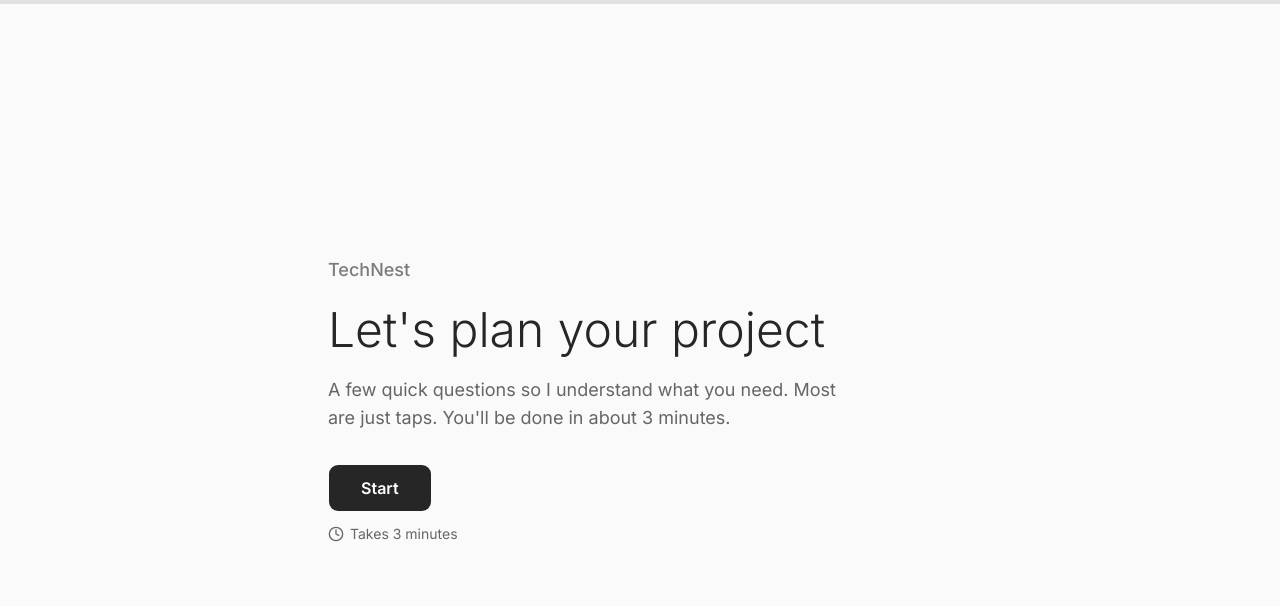
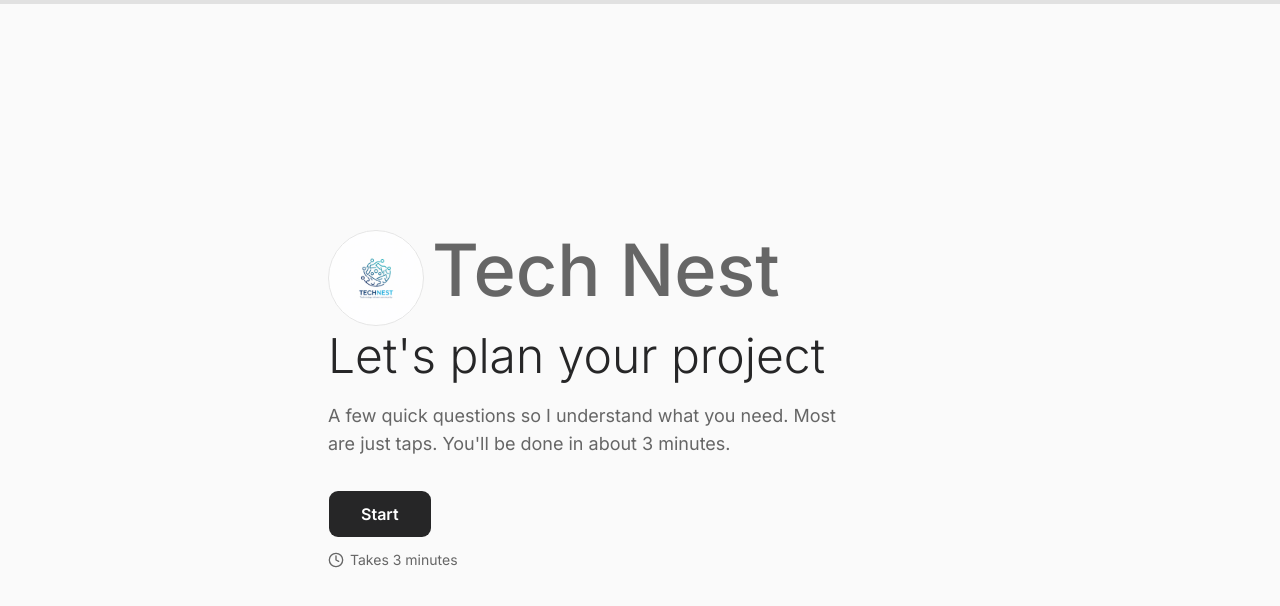
Before and after one commit to Tech-Nest-Hub/tech-nest, a Next.js app: page /form in a window 1280 px wide. Shown: the top 606 px of the page. Built offline with nearby package versions, Linux system fonts and the light colour scheme.

Commit message:
Added Logo just in case

```diff
--- a/src/app/form/form-ui.tsx
+++ b/src/app/form/form-ui.tsx
@@ -12,7 +12,10 @@ import {
   Loader2,
 } from "lucide-react";
 import { Button } from "@/components/ui/button";
+import logo from '@/../public/technest.jpg'
+
 import { otherKey, type Answers, type Step } from "./data";
+import { Avatar, AvatarFallback, AvatarImage } from "@/components/ui/avatar";
 
 export const EASE = [0.22, 1, 0.36, 1] as const;
 
@@ -71,8 +74,19 @@ const lineInput =
 export function Welcome({ dir, onStart }: { dir: number; onStart: () => void }) {
   return (
     <Group dir={dir}>
+
       <Rise>
-        <p className="mb-4 text-lg font-medium text-[#262627]/60">TechNest</p>
+        <div className="flex flex-row items-center gap-2">
+          <Avatar className="w-24 h-24 rounded-none">
+            <AvatarImage src={logo.src} alt="Tech Nest Logo" className={``}/>
+            <AvatarFallback className="text-2xl font-bold bg-linear-to-r from-blue-500 to-teal-500 text-white">
+              TN
+            </AvatarFallback>
+          </Avatar>
+        <p className="mb-4 text-7xl font-medium text-[#262627]/70">
+            Tech Nest
+        </p>
+        </div>
       </Rise>
       <Rise>
         <h1 className="text-4xl font-light leading-tight sm:text-5xl">
@@ -97,7 +111,7 @@ export function Welcome({ dir, onStart }: { dir: number; onStart: () => void })
           <Clock className="size-4" /> Takes 3 minutes
         </span>
       </Rise>
-    </Group>
+    </Group >
   );
 }
 
@@ -192,8 +206,7 @@ export function Question({
                     whileHover={{ x: 4 }}
                     whileTap={{ scale: 0.97 }}
                     transition={{ type: "spring", stiffness: 500, damping: 30 }}
-                    className={`flex w-full items-center gap-3 rounded-md border px-3 py-2.5 text-left text-lg transition-colors duration-300 focus-visible:outline-2 focus-visible:outline-offset-2 focus-visible:outline-[#262627] ${
-                      on
+                    className={`flex w-full items-center gap-3 rounded-md border px-3 py-2.5 text-left text-lg transition-colors duration-300 focus-visible:outline-2 focus-visible:outline-offset-2 focus-visible:outline-[#262627] ${on
                       ? "border-[#262627] bg-[#262627]/10"
                       : "border-[#262627]/30 bg-[#262627]/4 hover:bg-[#262627]/10"
                       }`}
@@ -201,8 +214,7 @@ export function Question({
                     <motion.span
                       animate={{ scale: on ? [1, 1.3, 1] : 1 }}
                       transition={{ duration: 0.35, ease: EASE }}
-                      className={`inline-flex size-6 shrink-0 items-center justify-center rounded border text-xs font-semibold transition-colors duration-300 ${
-                        on
+                      className={`inline-flex size-6 shrink-0 items-center justify-center rounded border text-xs font-semibold transition-colors duration-300 ${on
                         ? "border-[#262627] bg-[#262627] text-white"
                         : "border-[#262627]/40 bg-white"
                         }`}
```
Lines whose indentation alone changed are shown as unchanged.
